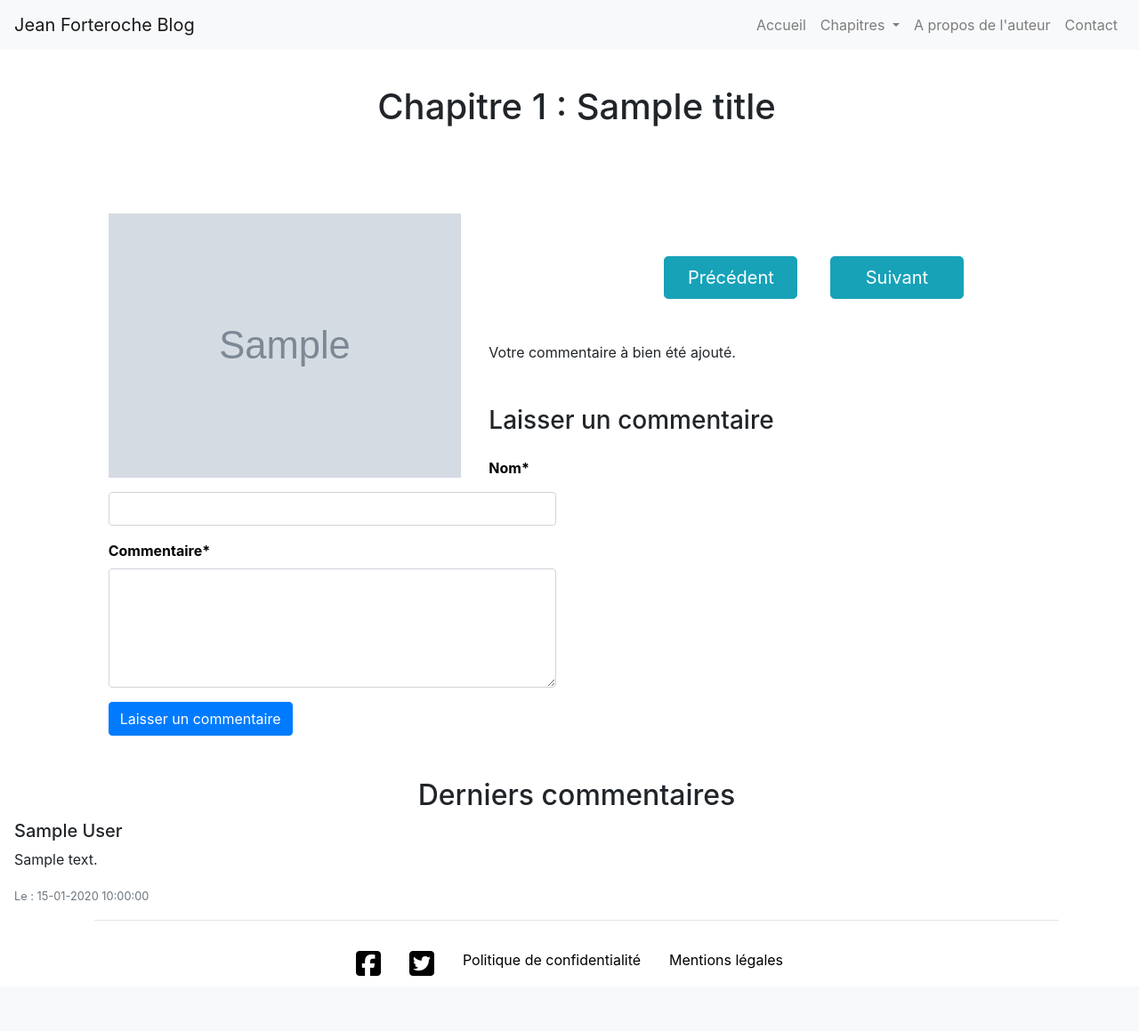
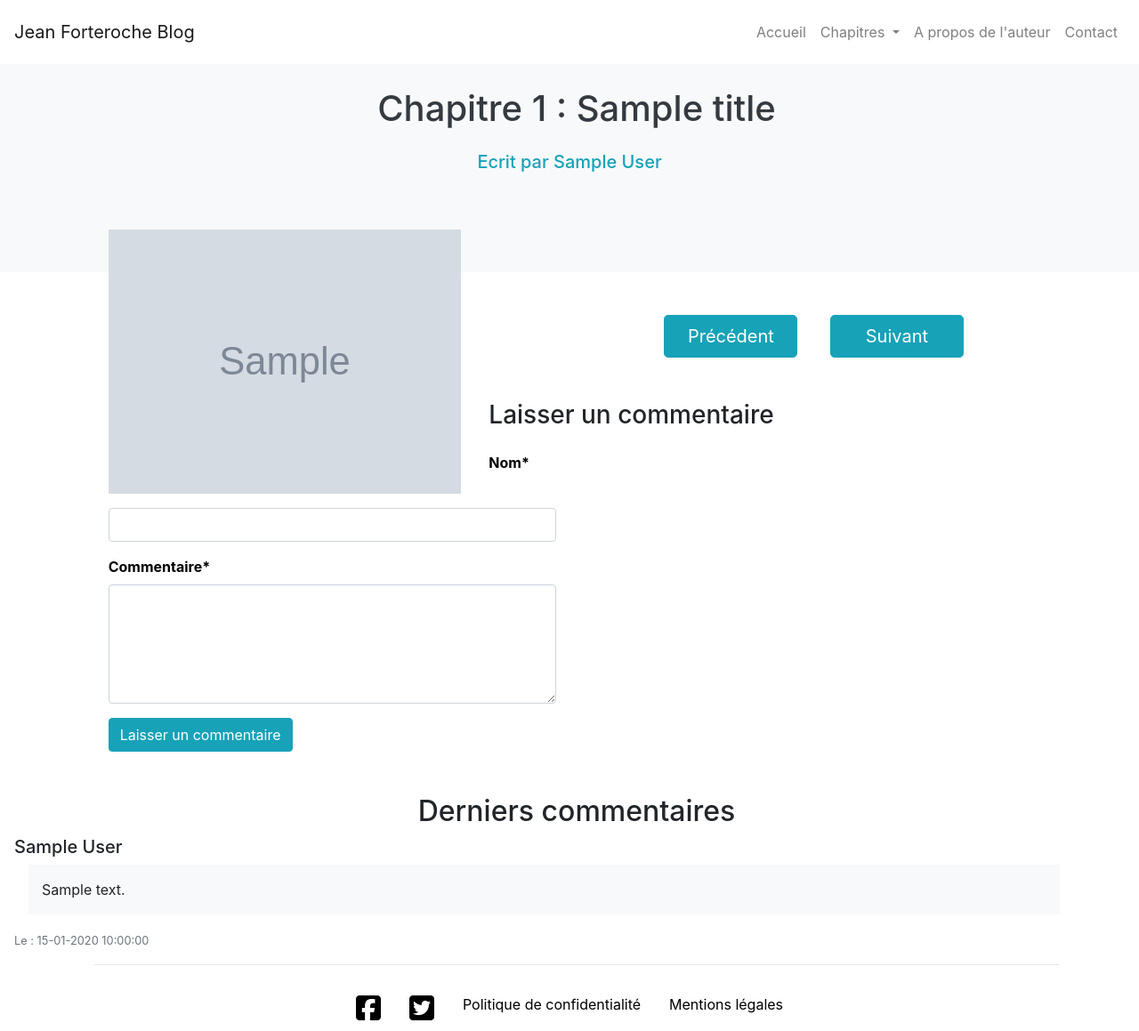
Before and after one commit to BenMonteiro/Blog_Jean_Forteroche, a PHP site: template src/Views/Frontend/Pages/article.twig in a window 1280 px wide. Shown: the whole page at 89% size. Before the commit the page ends 1097 px from the top, so only its background shows below. Run offline with PHP 8.4, Linux system fonts and the light colour scheme; the template is opened without the code that fills it: most values are stand-ins (such as "Sample title", 1, 10 or a date in 2020); grey boxes marked "Sample" are stand-in pictures; some libraries are stand-ins or nearby versions.

Commit message:
Ajout de l'auteur sur les vignettes de l'accueil et les pages articles. Amélioration du visuel du site

```diff
--- /dev/null
+++ b/public/css/templates/menu.css
@@ -0,0 +1,3 @@
+section {
+    margin-top: 50px;
+}
--- a/src/Views/Frontend/Pages/article.twig
+++ b/src/Views/Frontend/Pages/article.twig
@@ -5,10 +5,11 @@
 {% endblock %}
 
 {% block content %}
-    <article class="pt-5 my-5">
-        <h1 class="ml-3 mb-5 text-center">Chapitre {{ id }} : {{ title }}</h1>
+    <article class="pt-5 bg-light my-5">
+        <h1 class="ml-3 mb-4 text-center text-dark">Chapitre {{ id }} : {{ title }}</h1>
+        <h5 class="text-center text-info mb-3">Ecrit par {{ author }}</h5>
         <img src="{{ image_url }}" class="offset-1 col-4 float-left mr-3 mt-5 mb-3" alt="{{ alt_image }}"/>
-        <div id="text" class="offset-1 col-10 text-justify pt-5">{{ content|nl2br }}</div>
+        <div id="text" class="offset-1 col-10 text-justify py-5">{{ content|nl2br }}</div>
     </article>
     <div class="text-center mb-5">
         <a class="previous btn btn-info btn-lg mr-3" href="/blog/article?id={% if id == 1 %}{{ nbArticles }}
@@ -25,7 +26,6 @@
                 Suivant
         </a>
     </div>
-    <p>Votre commentaire à bien été ajouté.</p>
     <h3 class="offset-1 pl-3 mt-5 mb-4">Laisser un commentaire</h3>
     <form id="add_comment" action='/comment/addComment?id={{ id }}' method="POST" class="offset-1 col-5">
         <div class="form-group contactName">
@@ -36,7 +36,7 @@
             <label for="message">Commentaire*</label>
             <textarea class="form-control contactMessage" id="message" name="message" rows="5"required></textarea>
         </div>
-        <button type="submit" class="btn btn-primary mb-5">Laisser un commentaire</button>
+        <button type="submit" class="btn btn-info mb-5">Laisser un commentaire</button>
     </form>
     <h2 class="ml-3 text-center">Derniers commentaires</h2>
     <ul class="list-unstyled mt-2 ml-3">
@@ -44,7 +44,7 @@
         <li class="media">
             <div class="media-body">
                 <h5 class="mt-0 mb-2">{{ comment.author }}</h5>
-                    <p>{{ comment.comment|nl2br }}</p>
+                <p class="bg-light ml-3 col-11 py-3">{{ comment.comment|nl2br }}</p>
                 <p class="mb-0 mt-0"><small class="text-muted">Le : {{ comment.creation_date|date("d-m-Y H:i:s") }}</small></p>
             </div>
         </li>
--- a/src/Views/Frontend/Pages/contact.twig
+++ b/src/Views/Frontend/Pages/contact.twig
@@ -6,7 +6,7 @@
 
 {% block content %}
     <div id='contactPage' class='pb-5'>
-        <form action='/contact/contactSuccess' method="POST" class="offset-lg-3 col-lg-6 offset-1 col-10 mt-5 pt-2">
+        <form action='/contact/contactSuccess' method="POST" class="offset-lg-3 col-lg-6 offset-1 col-10 mt-5 pt-5">
             <div class="form-group contactName">
                 <label for="name">Nom*</label>
                 <input type="text" class="form-control" id="name" name="name" placeholder="Bond" required>
--- a/src/Views/Frontend/Templates/_menu.twig
+++ b/src/Views/Frontend/Templates/_menu.twig
@@ -1,6 +1,4 @@
-
-
-<nav class="navbar navbar-expand-md navbar-light bg-light fixed-top">
+<nav class="navbar navbar-expand-md navbar-light bg-white py-3 fixed-top">
     <a class="navbar-brand mr-5" href='/blog/home'>Jean Forteroche Blog</a>
     <button class="navbar-toggler d-lg-none" type="button" data-toggle="collapse" data-target="#collapsibleNavId" aria-controls="collapsibleNavId"
         aria-expanded="false" aria-label="Toggle navigation">
--- a/src/Views/Frontend/Templates/template.twig
+++ b/src/Views/Frontend/Templates/template.twig
@@ -12,6 +12,7 @@
         <link rel="stylesheet" href="/public/css/pages/author.css"/>
         <link rel="stylesheet" href="/public/css/pages/contact.css"/>
         <link rel="stylesheet" href="/public/css/pages/article.css"/>
+        <link rel="stylesheet" href="/public/css/templates/menu.css"/>
         <link rel="stylesheet" href="/public/css/templates/footer.css"/>
         <script src="https://kit.fontawesome.com/f0017cd750.js"></script>
         <script src="https://code.jquery.com/jquery-3.3.1.slim.min.js" integrity="sha384-q8i/X+965DzO0rT7abK41JStQIAqVgRVzpbzo5smXKp4YfRvH+8abtTE1Pi6jizo" crossorigin="anonymous"></script>
@@ -23,9 +24,10 @@
         <header>
             {{ include('Frontend/Templates/_menu.twig') }}
         </header>
-
-        {% block content %}
-        {% endblock %}
+        <section>
+            {% block content %}
+            {% endblock %}
+        </section>
 
         <footer class='mt-4'>
             {{ include('Frontend/Templates/_footer.twig') }}
```
Also changed, not shown: src/Views/Frontend/Pages/home.twig (+4 -3 lines), src/controllers/BlogController.php (+15 -3 lines), src/Views/Backend/Pages/add.twig (line endings or trailing spaces). Lines whose indentation alone changed are shown as unchanged.
